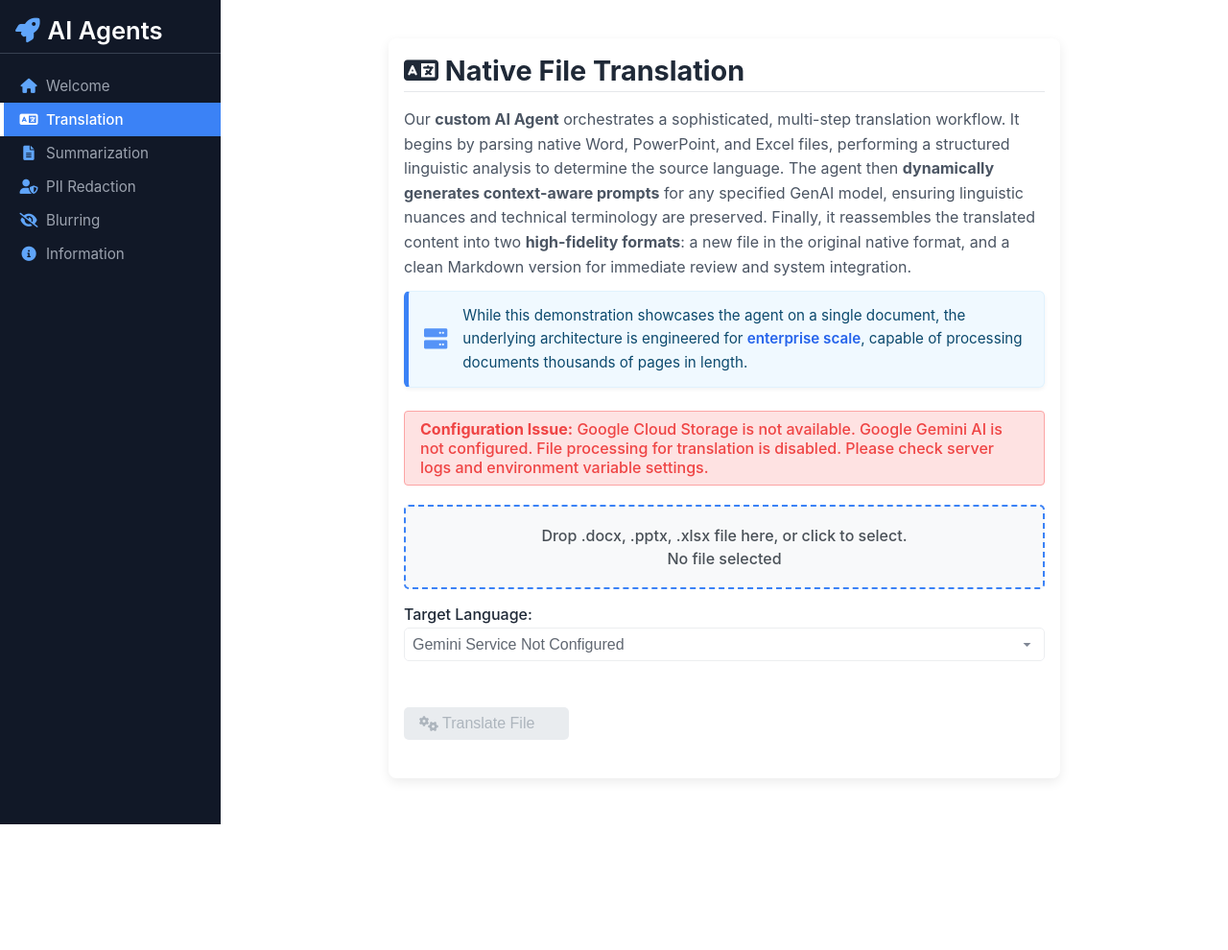
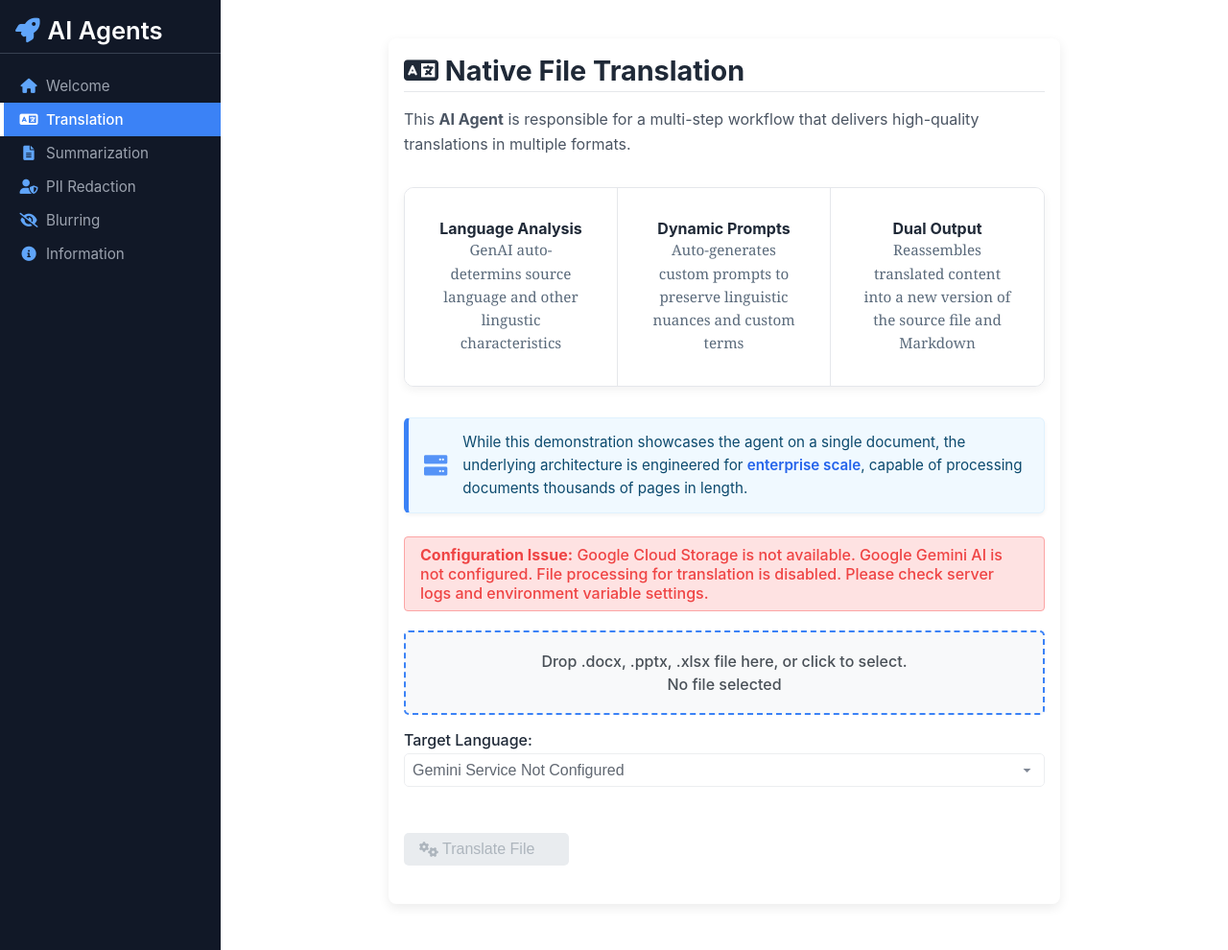
Before and after one commit to pohagan72/AgentShowcase, a Flask app: page /feature/translation in a window 1280 px wide. Shown: the whole page at 96% size. Before the commit the page ends 859 px from the top, so only its background shows below. Run offline with Flask 3, Linux system fonts and the light colour scheme; some libraries are stand-ins or nearby versions.

Commit message:
Translation UX updates

```diff
--- a/features/translation/templates/translation_content.html
+++ b/features/translation/templates/translation_content.html
@@ -1,10 +1,11 @@
 {# features/translation/templates/translation_content.html #}
 
-<!-- NEW: Isolated styles for this template only -->
+<!-- Isolated styles for this template only -->
 <style>
+    /* --- Existing Styles (Unchanged) --- */
     .translation-feature-container .feature-note {
-        margin-top: 0.75rem;
-        margin-bottom: 1.5rem; /* Increased bottom margin for better spacing */
+        margin-top: 2rem;
+        margin-bottom: 1.5rem;
         padding: 0.8rem 1rem;
         background-color: #f0f9ff;
         border: 1px solid #e0f2fe;
@@ -31,9 +32,67 @@
         font-weight: 600;
         color: var(--primary-color-dark, #2563eb);
     }
-    /* Adjust description margin to accommodate the new note box */
     .translation-feature-container .feature-description {
-        margin-bottom: 0.5rem;
+        margin-bottom: 2rem;
+    }
+
+    /* --- UPDATED: Styles for a Balanced 3-Column Panel --- */
+    .translation-feature-container .feature-grid {
+        display: grid;
+        /* Default to a single column for mobile */
+        grid-template-columns: 1fr;
+
+        border: 1px solid #e5e7eb;
+        border-radius: 10px;
+        overflow: hidden;
+        box-shadow: 0 4px 10px rgba(0, 0, 0, 0.05);
+    }
+
+    /* On larger screens (laptops and up), switch to 3 columns */
+    @media (min-width: 992px) {
+        .translation-feature-container .feature-grid {
+            grid-template-columns: repeat(3, 1fr);
+        }
+    }
+
+    .translation-feature-container .feature-item {
+        background: #ffffff;
+        padding: 2rem;
+        text-align: center;
+        transition: background-color 0.2s ease-in-out;
+    }
+
+    /* Vertical dividers for larger screens */
+    @media (min-width: 992px) {
+        .translation-feature-container .feature-item:not(:last-child) {
+            border-right: 1px solid #e5e7eb;
+        }
+    }
+
+    /* Horizontal dividers for smaller screens */
+    @media (max-width: 991.98px) {
+        .translation-feature-container .feature-item:not(:last-child) {
+            border-bottom: 1px solid #e5e7eb;
+        }
+    }
+
+    .translation-feature-container .feature-item:hover {
+        background-color: #f9fafb;
+    }
+
+    .translation-feature-container .feature-item h3 {
+        margin: 0 0 0.75rem 0;
+        font-family: Georgia, "Times New Roman", Times, serif;
+        font-size: 1.1em;
+        color: #1a2b48;
+        font-weight: 600;
+    }
+    .translation-feature-container .feature-item p {
+        font-family: Georgia, "Times New Roman", Times, serif;
+        color: #5a6a7b;
+        line-height: 1.6;
+        margin: 0;
+        font-size: 0.95em;
     }
 </style>
 
@@ -41,8 +100,25 @@
     <h1><i class="fas fa-language"></i> Native File Translation</h1>
 
     <p class="feature-description">
-        Our <strong>custom AI Agent</strong> orchestrates a sophisticated, multi-step translation workflow. It begins by parsing native Word, PowerPoint, and Excel files, performing a structured linguistic analysis to determine the source language. The agent then <strong>dynamically generates context-aware prompts</strong> for any specified GenAI model, ensuring linguistic nuances and technical terminology are preserved. Finally, it reassembles the translated content into two <strong>high-fidelity formats</strong>: a new file in the original native format, and a clean Markdown version for immediate review and system integration.
+        This <strong>AI Agent</strong> is responsible for a multi-step workflow that delivers high-quality translations in multiple formats.
     </p>
+
+    <!-- The HTML structure is the same, but the CSS will now create a 3-column layout on larger screens -->
+    <div class="feature-grid">
+        <div class="feature-item">
+            <h4>Language Analysis</h4>
+            <p>GenAI auto-determins source language and other lingustic characteristics</p>
+        </div>
+        <div class="feature-item">
+            <h4>Dynamic Prompts</h4>
+            <p>Auto-generates custom prompts to preserve linguistic nuances and custom terms</p>
+        </div>
+        <div class="feature-item">
+            <h4>Dual Output</h4>
+            <p>Reassembles translated content into a new version of the source file and Markdown</p>
+        </div>
+    </div>
+
     <div class="feature-note">
         <i class="fas fa-server"></i>
         <p>While this demonstration showcases the agent on a single document, the underlying architecture is engineered for <strong>enterprise scale</strong>, capable of processing documents thousands of pages in length.</p>
```
